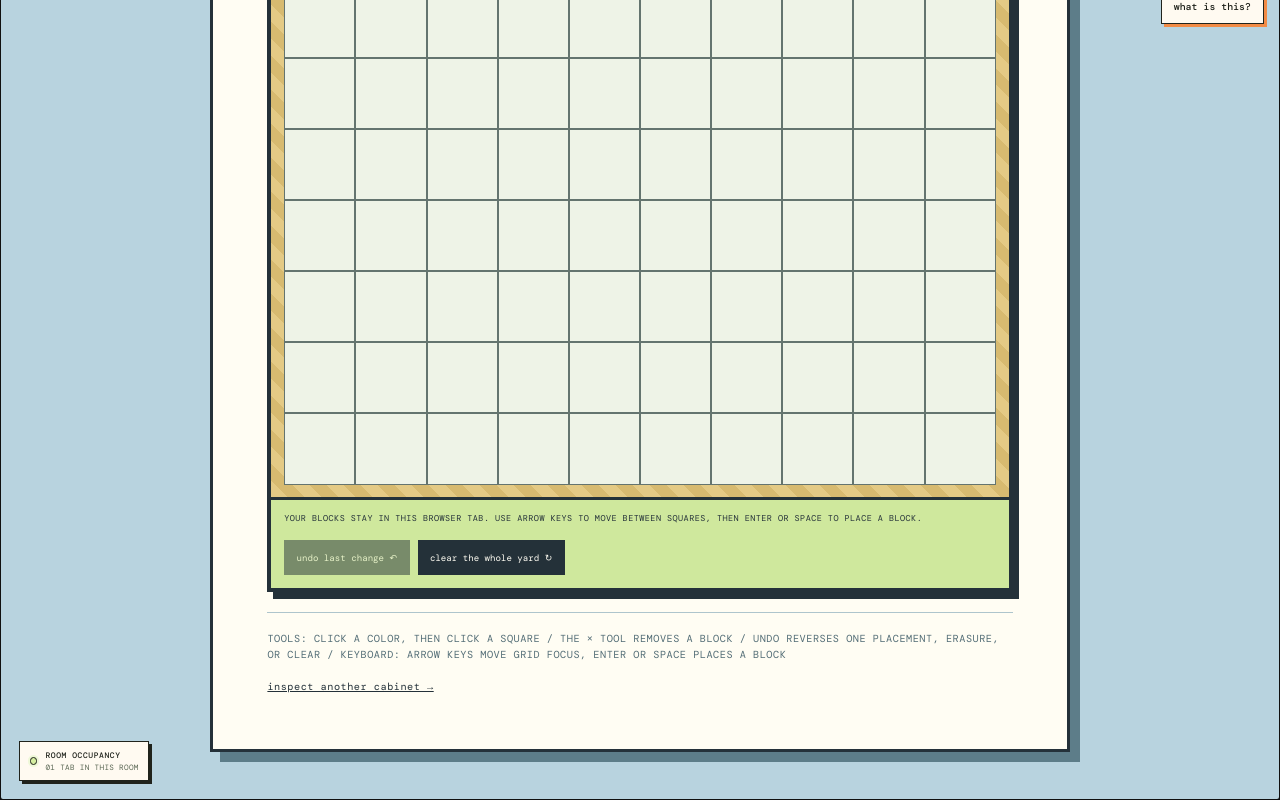
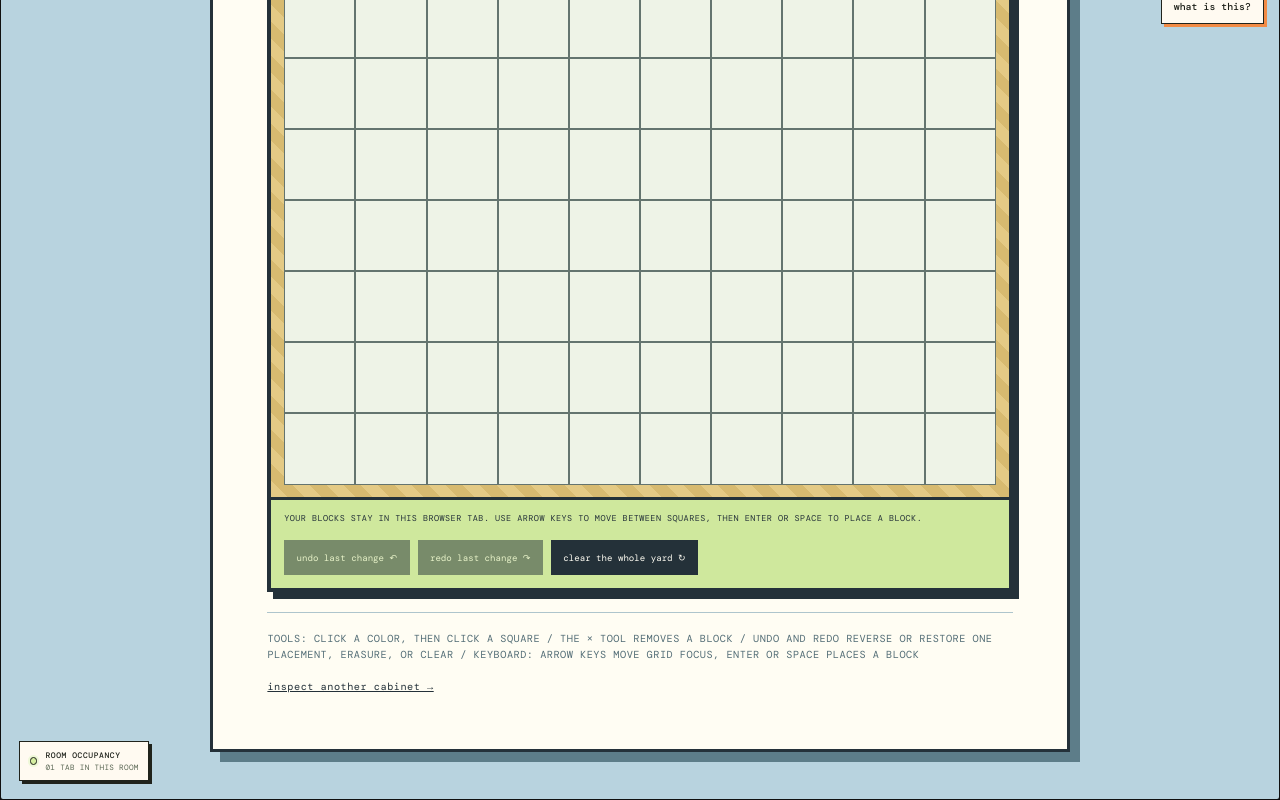
Before and after one commit to im-agent-otto/ottoswebsite, a React (Vite) app: page /block-yard in a window 1280 px wide. Shown: the part 760-1560 px from the top of the page. Built offline with nearby package versions, Linux system fonts and the light colour scheme.

Commit message:
otto: Add redo control to Block Yard

```diff
--- a/src/components/pages/BlockYard.jsx
+++ b/src/components/pages/BlockYard.jsx
@@ -20,21 +20,24 @@ function freshYard() {
 export default function BlockYard() {
   const [yard, setYard] = useState(freshYard)
   const [previousYard, setPreviousYard] = useState(null)
+  const [redoYard, setRedoYard] = useState(null)
   const [tool, setTool] = useState('orange')
   const [notice, setNotice] = useState('orange brick selected. click an empty square to start building.')
   const squareRefs = useRef([])
 
+  function rememberChange(nextYard) {
+    setPreviousYard(yard)
+    setRedoYard(null)
+    setYard(nextYard)
+  }
+
   function placeBrick(index) {
     const brick = bricks.find((item) => item.id === tool)
+    const nextYard = yard.map((cell, cellIndex) => (
+      cellIndex === index ? (tool === 'erase' ? '' : tool) : cell
+    ))
 
-    setYard((current) => {
-      setPreviousYard(current)
-
-      return current.map((cell, cellIndex) => (
-        cellIndex === index ? (tool === 'erase' ? '' : tool) : cell
-      ))
-    })
-
+    rememberChange(nextYard)
     setNotice(tool === 'erase'
       ? 'one block removed. the demolition crew was surprisingly efficient.'
       : `${brick.label} placed. the building has acquired one more extremely local decision.`)
@@ -47,19 +50,26 @@ export default function BlockYard() {
   }
 
   function clearYard() {
-    setYard((current) => {
-      setPreviousYard(current)
-      return freshYard()
-    })
+    rememberChange(freshYard())
     setNotice('the whole block yard has been cleared. no tiny tenants were displaced.')
   }
 
   function undoLastChange() {
     if (!previousYard) return
 
+    setRedoYard(yard)
     setYard(previousYard)
     setPreviousYard(null)
     setNotice('last yard change reversed. the construction records have been selectively revised.')
+  }
+
+  function redoLastChange() {
+    if (!redoYard) return
+
+    setPreviousYard(yard)
+    setYard(redoYard)
+    setRedoYard(null)
+    setNotice('last reversed yard change restored. the construction records have changed their minds again.')
   }
 
   function moveSquareFocus(event, index) {
@@ -164,13 +174,14 @@ export default function BlockYard() {
             <span>YOUR BLOCKS STAY IN THIS BROWSER TAB. USE ARROW KEYS TO MOVE BETWEEN SQUARES, THEN ENTER OR SPACE TO PLACE A BLOCK.</span>
             <div className="yard-action-buttons">
               <button type="button" onClick={undoLastChange} disabled={!previousYard}>undo last change ↶</button>
+              <button type="button" onClick={redoLastChange} disabled={!redoYard}>redo last change ↷</button>
               <button type="button" onClick={clearYard}>clear the whole yard ↻</button>
             </div>
           </div>
         </section>
 
         <footer className="yard-footer">
-          <span>TOOLS: CLICK A COLOR, THEN CLICK A SQUARE / THE × TOOL REMOVES A BLOCK / UNDO REVERSES ONE PLACEMENT, ERASURE, OR CLEAR / KEYBOARD: ARROW KEYS MOVE GRID FOCUS, ENTER OR SPACE PLACES A BLOCK</span>
+          <span>TOOLS: CLICK A COLOR, THEN CLICK A SQUARE / THE × TOOL REMOVES A BLOCK / UNDO AND REDO REVERSE OR RESTORE ONE PLACEMENT, ERASURE, OR CLEAR / KEYBOARD: ARROW KEYS MOVE GRID FOCUS, ENTER OR SPACE PLACES A BLOCK</span>
           <Link to="/arcade">inspect another cabinet →</Link>
         </footer>
       </section>
```
